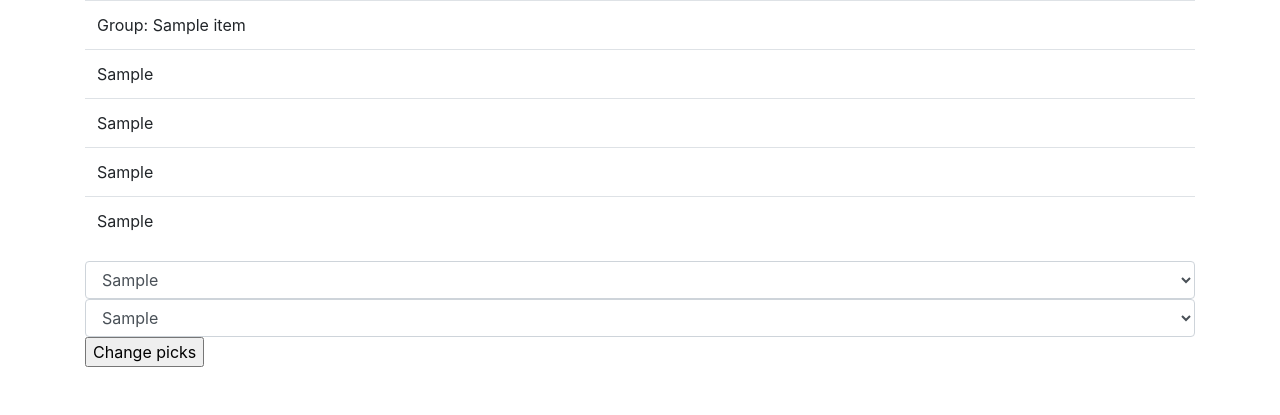
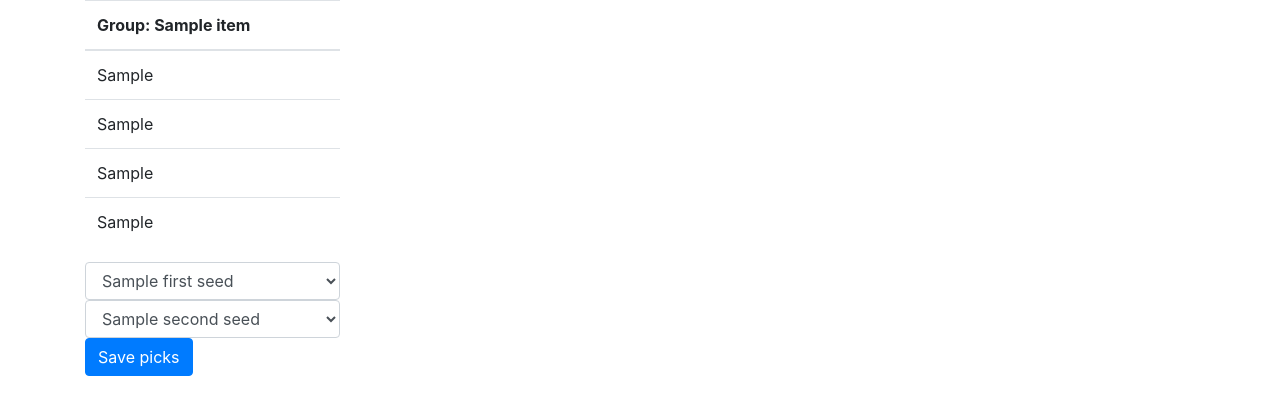
Before and after one commit to Brammus/pwj_world_cup, a Flask app: template templates/your_pick.html in a window 1280 px wide. Shown: the part 56-471 px from the top of the page. Run offline with Flask 2, Linux system fonts and the light colour scheme; the template is opened without the code that fills it: most values are stand-ins (such as "Sample title", 1, 10 or a date in 2020); parts of the project's set-up code (start-up, migrations or seed data) failed here and were passed over; some libraries are stand-ins or nearby versions.

Commit message:
small fix + style

```diff
--- a/app.py
+++ b/app.py
@@ -116,14 +116,14 @@ class groups(db.Model):
     def get_first_seed(self, user_id, group_id):
         first_pick = picks.query.filter_by(user_id=user_id, group_id=group_id).first()
         if first_pick:
-            return countries.query.filter_by(_id=first_pick.first_seed_id).first().name
+            return countries.query.filter_by(_id=first_pick.first_seed_id).first()
         else:
             return None
 
     def get_second_seed(self, user_id, group_id):
         second_pick = picks.query.filter_by(user_id=user_id, group_id=group_id).first()
         if second_pick:
-            return countries.query.filter_by(_id=second_pick.second_seed_id).first().name
+            return countries.query.filter_by(_id=second_pick.second_seed_id).first()
         else:
             return None
 
@@ -238,18 +238,19 @@ def all_picks():
             first_seed = request.form['first_seed']
             second_seed = request.form['second_seed']
             if first_seed != '' and second_seed != '':
-                #first_seed_id = countries.query.filter_by(name=first_seed).first()._id
-                #second_seed_id = countries.query.filter_by(name=second_seed).first()._id
-                #if first_seed and second_seed:
-                old_pick = picks.query.filter_by(user_id=user_id, group_id=group_id).first()
-                if old_pick:
-                    old_pick.first_seed_id = first_seed
-                    old_pick.second_seed_id = second_seed
-                else:
-                    new_pick = picks(first_seed_id=first_seed, second_seed_id=second_seed, user_id=user_id, group_id=group_id)
-                    db.session.add(new_pick)
-                db.session.commit()
-        return render_template('your_pick.html', user_email=user_email, user_id=user_id, pick_list=pick_list, group_list=group_list)
+                if first_seed != second_seed:
+                    #first_seed_id = countries.query.filter_by(name=first_seed).first()._id
+                    #second_seed_id = countries.query.filter_by(name=second_seed).first()._id
+                    #if first_seed and second_seed:
+                    old_pick = picks.query.filter_by(user_id=user_id, group_id=group_id).first()
+                    if old_pick:
+                        old_pick.first_seed_id = first_seed
+                        old_pick.second_seed_id = second_seed
+                    else:
+                        new_pick = picks(first_seed_id=first_seed, second_seed_id=second_seed, user_id=user_id, group_id=group_id)
+                        db.session.add(new_pick)
+                    db.session.commit()
+            return render_template('your_pick.html', user_email=user_email, user_id=user_id, pick_list=pick_list, group_list=group_list)
     else:
         return '<a class="button" href="/login">Google Login</a>'
 
--- a/templates/your_pick.html
+++ b/templates/your_pick.html
@@ -4,14 +4,14 @@
 <div class="container">
     <div class="row">
         {%for item in group_list%}
-        <div class="col">
+        <div class="col-3">
             <table class="table">
+                <thead>
+                <th>
+                    Group: {{item.group_name}}
+                </th>
+                </thead>
                 <tbody>
-                <tr>
-                    <td>
-                        Group: {{item.group_name}}
-                    </td>
-                </tr>
                 <tr>
                     <td>
                         {{item.get_country(item.team_1_id)}}
@@ -38,7 +38,7 @@
                 <!--<input type="text" name="first_seed" placeholder="Enter first seed" value="{{item.get_first_seed(user_id, item._id) if item.get_first_seed(user_id, item._id)}}"> -->
                  <select class="form-control" name="first_seed">
                         {%if item.get_first_seed(user_id, item._id)%}
-                        <option selected>{{item.get_first_seed(user_id, item._id)}}</option>
+                        <option value="{{item.get_first_seed(user_id, item._id)._id}}" selected>{{item.get_first_seed(user_id, item._id).name}}</option>
                         {%endif%}
                         <option value="{{item.team_1_id}}">{{item.get_country(item.team_1_id)}}</option>
                         <option value="{{item.team_2_id}}">{{item.get_country(item.team_2_id)}}</option>
@@ -47,7 +47,7 @@
                  </select>
                 <select class="form-control" name="second_seed">
                         {%if item.get_first_seed(user_id, item._id)%}
-                        <option selected>{{item.get_second_seed(user_id, item._id)}}</option>
+                        <option value="{{item.get_second_seed(user_id, item._id)._id}}" selected>{{item.get_second_seed(user_id, item._id).name}}</option>
                         {%endif%}
                         <option value="{{item.team_1_id}}">{{item.get_country(item.team_1_id)}}</option>
                         <option value="{{item.team_2_id}}">{{item.get_country(item.team_2_id)}}</option>
@@ -56,7 +56,7 @@
                 </select>
                 <!--<input type="text" name="second_seed" placeholder="Enter second seed" value="{{item.get_second_seed(user_id, item._id) if item.get_second_seed(user_id, item._id)}}"> -->
                 <input type="hidden" name="group_id" value="{{item._id}}">
-                <input type="submit" value="Change picks"/>
+                <input class="btn btn-primary" type="submit" value="Save picks"/>
             </form>
         </div>
         {%endfor%}
```
